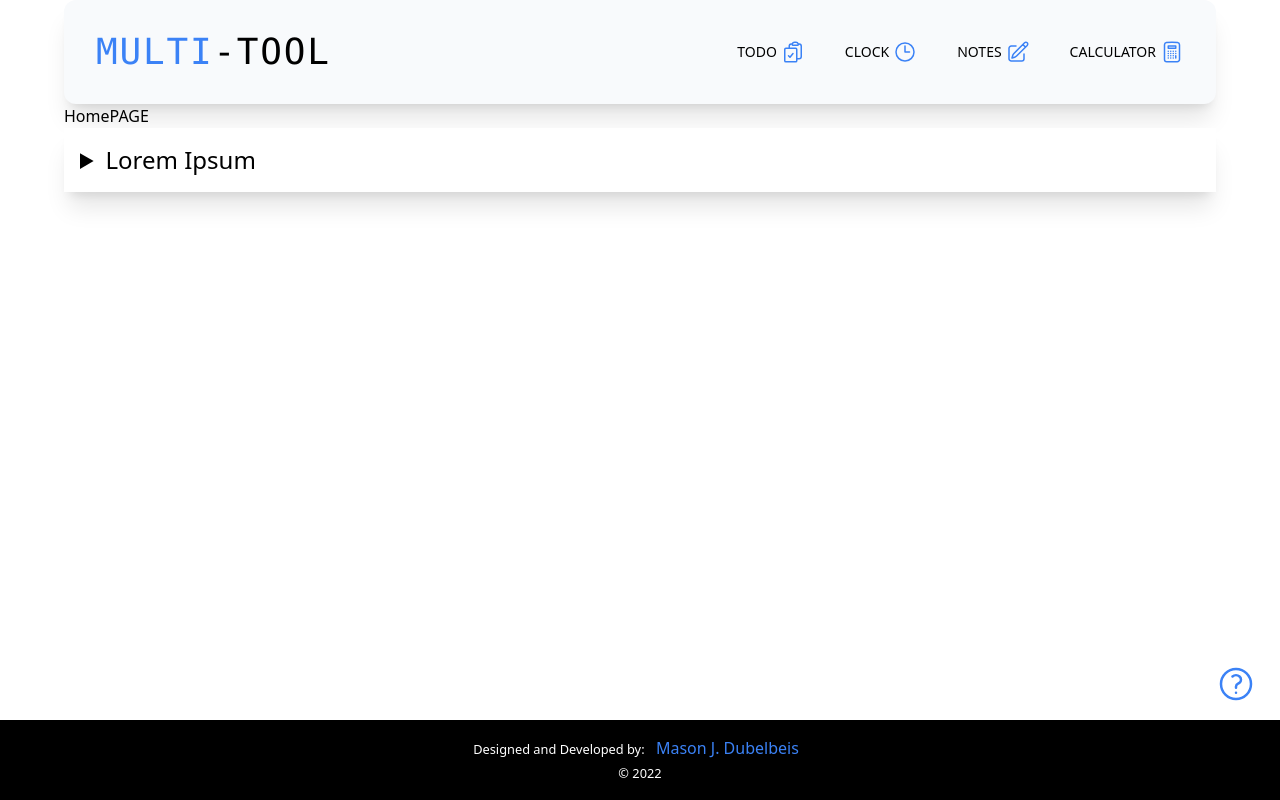
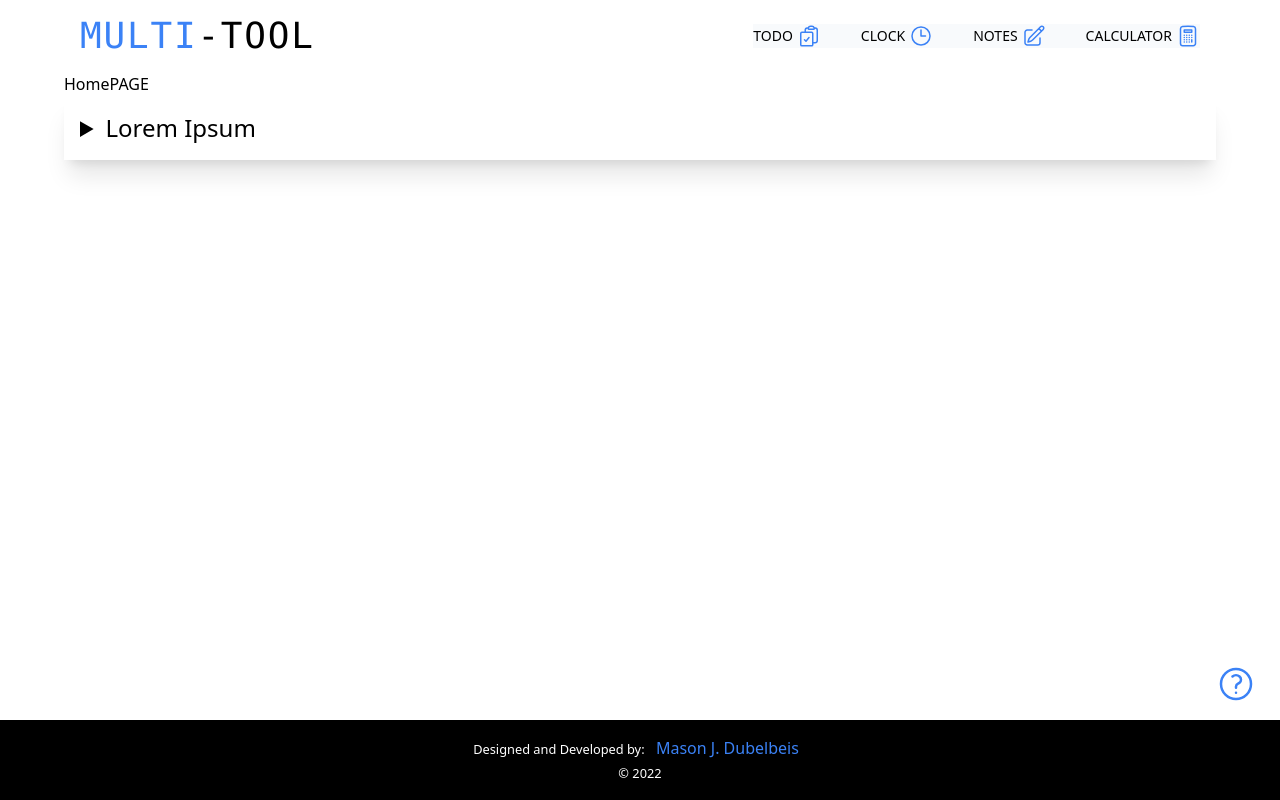
Before and after one commit to mdubelbeis/alarm-clock, a React (Vite) app: page / in a window 1280 px wide. Built offline with nearby package versions, Linux system fonts and the light colour scheme.

Commit message:
added hover:cursor

```diff
--- a/src/components/Header.tsx
+++ b/src/components/Header.tsx
@@ -7,7 +7,7 @@ const Header: React.FC = () => {
   const [showMenu, setShowMenu] = useState(false);
 
   return (
-    <header className="w-full p-2 lg:p-4 shadow-xl border-b-1 bg-slate-50 border-b-white xl:rounded-xl">
+    <header>
       <div className="lg:hidden">
         {!showMenu && (
           <div className="flex justify-between items-center w-full p-4">
```
